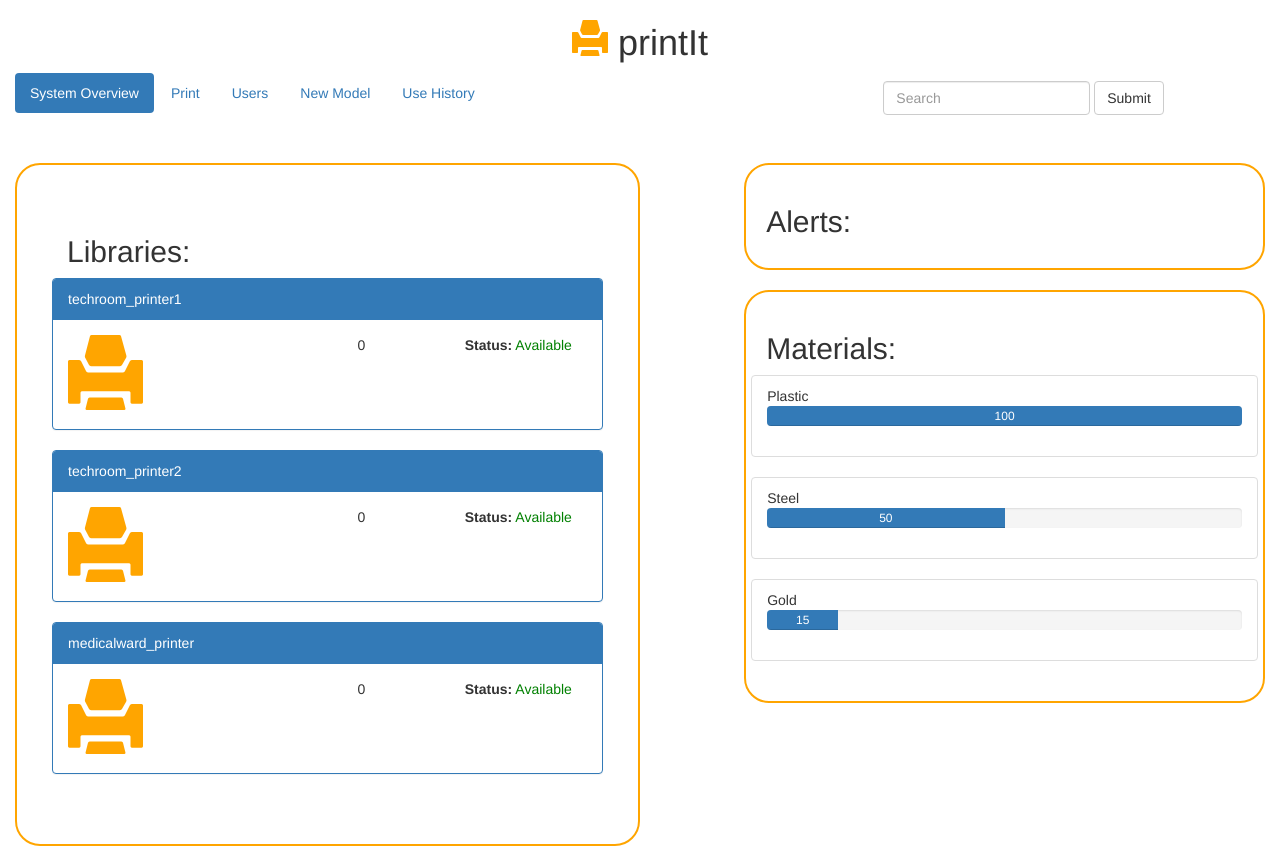
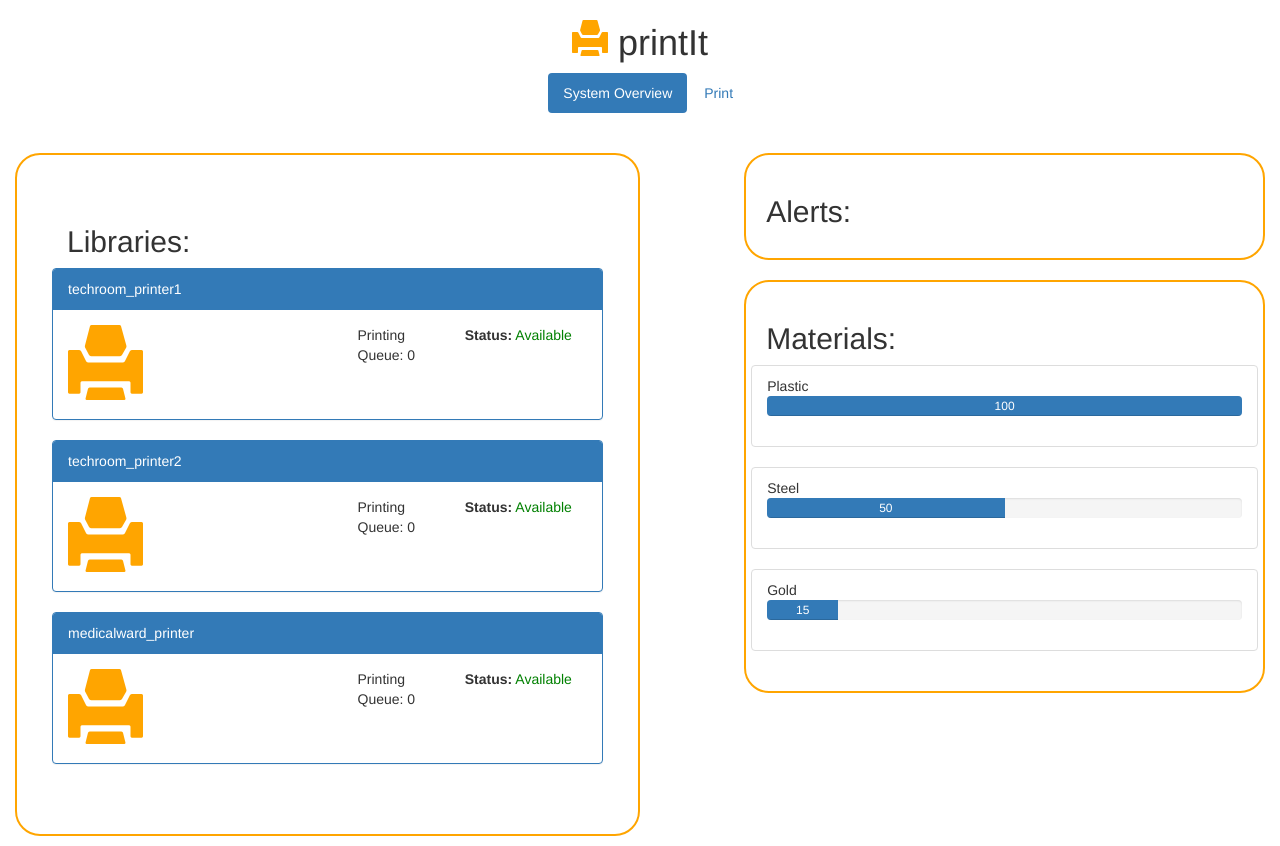
Before and after one commit to citrus7/printit, a website: page app/index.html at #/allItems in a window 1280 px wide. Drawn offline with nearby package versions, Linux system fonts and the light colour scheme; some packages are replaced by stand-ins of ours; files that its build step writes are made by us from their sources; a script that the page names is missing.

Commit message:
some minor UI changes

```diff
--- a/app/index.html
+++ b/app/index.html
@@ -32,13 +32,21 @@
       </div>
 
       <div class="row" ng-controller="tabController">
+      <div class="col-xs-5"></div>
+        <div class="col-xs-4">
+        <ul class="nav nav-pills">
+            <li id="systemOverview" class="active"><a href data-ng-click="systemButton()">System Overview</a></li>
+            <li id="print"><a href data-ng-click="printButton()">Print</a></li>
+        </ul>
+        </div>
+        <div class="col-xs-3"></div>
+      </div>
+      <!--
+      <div class="row" ng-controller="tabController">
         <div class="col-xs-8">
           <ul class="nav nav-pills">
             <li id="systemOverview" class="active"><a href data-ng-click="systemButton()">System Overview</a></li>
             <li id="print"><a href data-ng-click="printButton()">Print</a></li>
-            <li id="users"><a href data-ng-click="systemButton()">Users</a></li>
-            <li id="newModel"><a href data-ng-click="systemButton()">New Model</a></li>
-            <li id="useHistory"><a href data-ng-click="systemButton()">Use History</a></li>
           </ul>
         </div>
         <div class="col-xs-4">
@@ -50,6 +58,7 @@
           </form>
         </div>
       </div>
+      -->
       <div class="col-xs-12">
         <br>
         <br>
--- a/app/views/systemOverview.html
+++ b/app/views/systemOverview.html
@@ -20,7 +20,7 @@
                 <span style="color:green" ng-show="{{printer.cooldown}}==0">Available</span>
                 <span style="color:red" ng-show="{{printer.cooldown}}>0">Busy</span>
               <div class="col-xs-6">
-                {{printer.cooldown}}
+                Printing Queue: {{printer.cooldown}}
               </div>
             </div>
           </div>
```
Also changed, not shown: app/views/allItems.html (+1 -1 lines).
